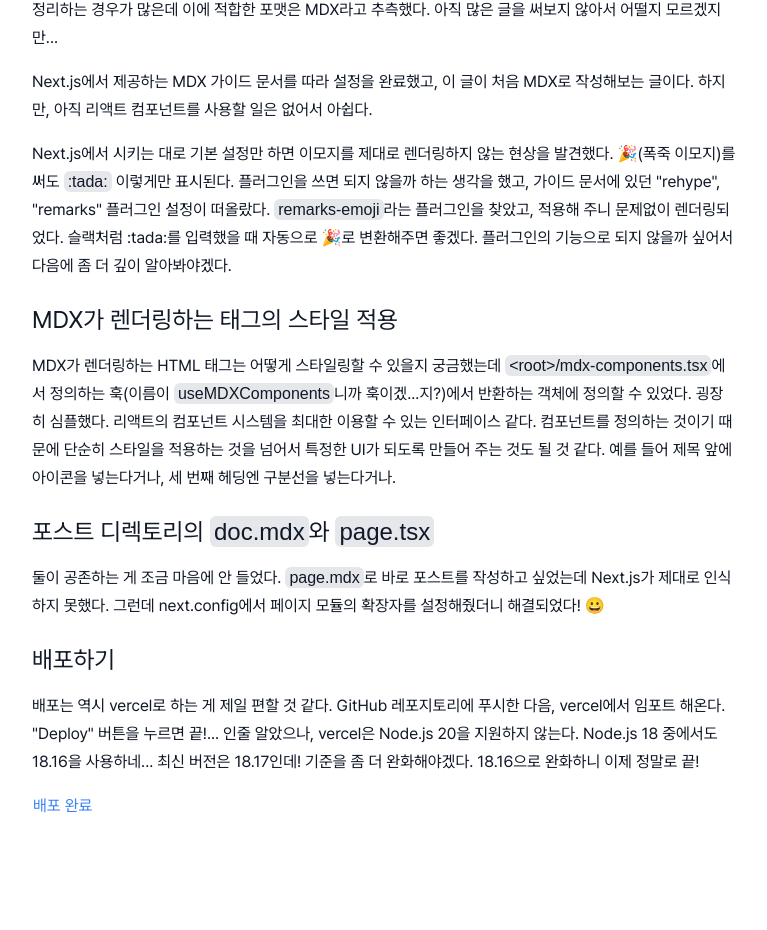
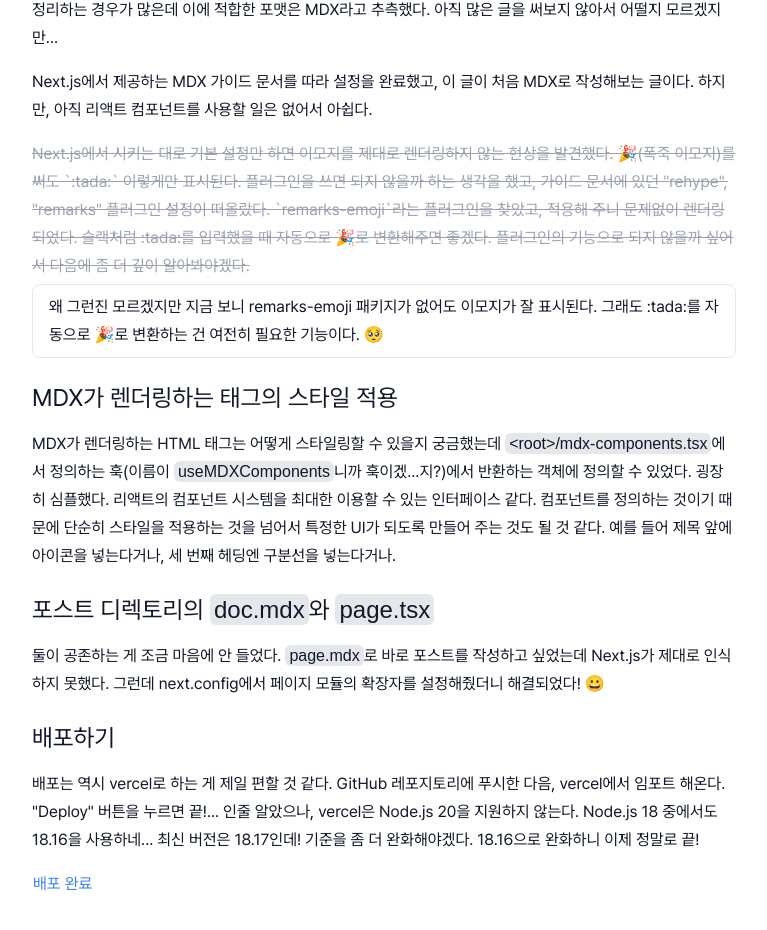
Before and after one commit to giwan-dev/giwan-blog, a Next.js app: page /posts/constructing-blog in a window 1280 px wide. Shown: the part 1016-1946 px from the top of the page, without its empty margins (256-1023 px from the left). Before the commit the page ends 1884 px from the top, so only its background shows below. Built offline with nearby package versions, Linux system fonts and the light colour scheme; a web font is replaced by a local one.

Commit message:
🐛 remarks-emoji 패키지 사용 관련 문단 정정

```diff
--- a/app/posts/constructing-blog/page.mdx
+++ b/app/posts/constructing-blog/page.mdx
@@ -1,5 +1,6 @@
 import { METADATA_TITLE_POSTFIX } from "@/common/constants"
 import { PostTitle } from "@/components/post-title"
+import { OutdatedParagraph } from "@/components/outdated-paragraph"
 
 export const metadata = {
   title: `블로그 만들기 ${METADATA_TITLE_POSTFIX}`,
@@ -47,12 +48,12 @@
 Next.js에서 제공하는 MDX 가이드 문서를 따라 설정을 완료했고, 이 글이 처음 MDX로 작성해보는 글이다.
 하지만, 아직 리액트 컴포넌트를 사용할 일은 없어서 아쉽다.
 
-Next.js에서 시키는 대로 기본 설정만 하면 이모지를 제대로 렌더링하지 않는 현상을 발견했다.
-🎉(폭죽 이모지)를 써도 `:tada:` 이렇게만 표시된다.
-플러그인을 쓰면 되지 않을까 하는 생각을 했고, 가이드 문서에 있던 "rehype", "remarks" 플러그인 설정이 떠올랐다.
-`remarks-emoji`라는 플러그인을 찾았고, 적용해 주니 문제없이 렌더링되었다.
-슬랙처럼 :tada:를 입력했을 때 자동으로 🎉로 변환해주면 좋겠다.
-플러그인의 기능으로 되지 않을까 싶어서 다음에 좀 더 깊이 알아봐야겠다.
+<OutdatedParagraph
+  outdated={
+    'Next.js에서 시키는 대로 기본 설정만 하면 이모지를 제대로 렌더링하지 않는 현상을 발견했다. 🎉(폭죽 이모지)를 써도 `:tada:` 이렇게만 표시된다. 플러그인을 쓰면 되지 않을까 하는 생각을 했고, 가이드 문서에 있던 "rehype", "remarks" 플러그인 설정이 떠올랐다. `remarks-emoji`라는 플러그인을 찾았고, 적용해 주니 문제없이 렌더링되었다. 슬랙처럼 :tada:를 입력했을 때 자동으로 🎉로 변환해주면 좋겠다. 플러그인의 기능으로 되지 않을까 싶어서 다음에 좀 더 깊이 알아봐야겠다.'
+  }
+  reason="왜 그런진 모르겠지만 지금 보니 remarks-emoji 패키지가 없어도 이모지가 잘 표시된다. 그래도 :tada:를 자동으로 🎉로 변환하는 건 여전히 필요한 기능이다. 🥺"
+/>
 
 ## MDX가 렌더링하는 태그의 스타일 적용
 
```
